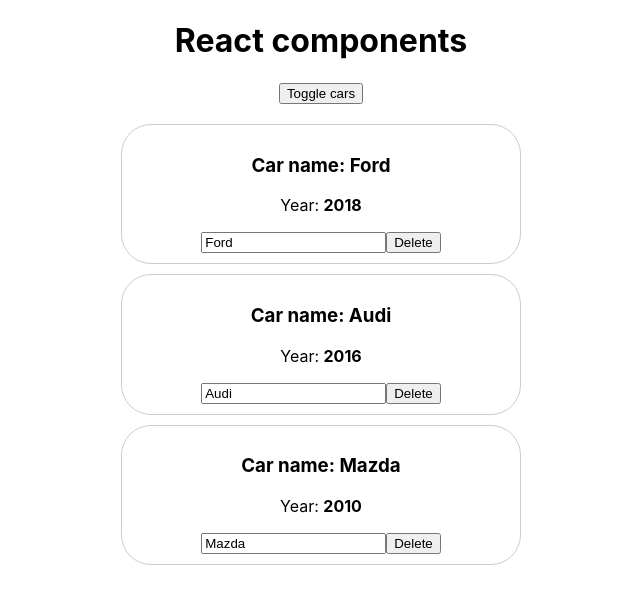
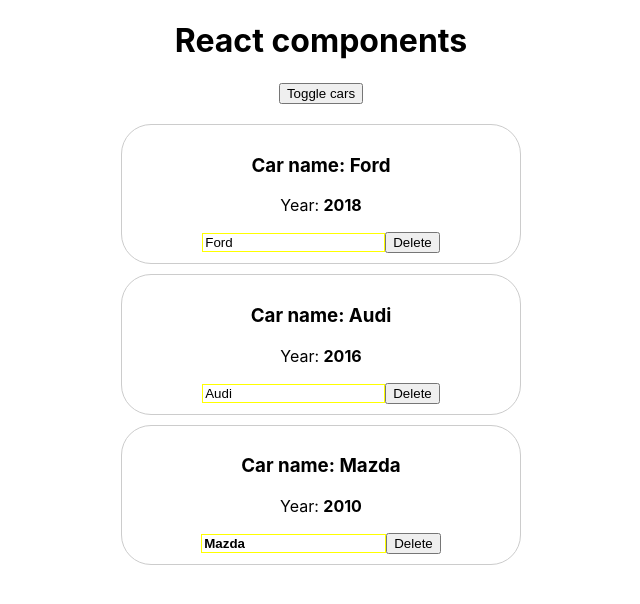
Before and after one commit to sava911/sava911-portfolio-04__reactSitework, a React (Create React App) app: page / in a window 1280 px wide. Both pictures are taken after a click on the button "Toggle cars". Shown: the top 604 px of the page, without its empty margins (319-959 px from the left). Built offline with nearby package versions, Linux system fonts and the light colour scheme.

Commit message:
dime clasess

```diff
--- a/src/Car/Car.css
+++ b/src/Car/Car.css
@@ -1,10 +1,28 @@
-
 
 .Car {
     border: 1px solid #ccc;
     display: block;
     margin-bottom: 10px;
     padding: 10px;
-    box-shadow: 0 4px 5px  9 rgba(0, 0, 0, .14);
+    box-shadow: 0 4px 5px 9 rgba(0, 0, 0, .14);
     border-radius: 30px;
 }
+
+.input {
+}
+.input.bold {
+    border: 2px solid greenyellow;
+    font-weight: bold;
+}
+
+.input:active, .input:focus {
+    outline: none
+}
+
+.input.green {
+    border: 1px solid yellow;
+}
+
+.input.red {
+    border: 1px solid red;
+}
--- a/src/Car/Car.js
+++ b/src/Car/Car.js
@@ -2,12 +2,28 @@
 import './Car.css'
 
 
-export default (props) => (
+export default (props) => {
+    const inputClasses = ['input']
+    if(props.name !==''){
+        inputClasses.push('green')
+    } else {
+        inputClasses.push('red')
+    }
+    if(props.name.length > 4) {
+        inputClasses.push('bold')
+    }
+
+    return (
         <div className="Car">
 
             <h3>Car name: {props.name}</h3>
             <p>Year: <strong>{props.year}</strong></p>
-        <input type="text" onChange={props.onChangeName} value={props.name}/>
+            <input
+                type="text"
+                onChange={props.onChangeName}
+                className={inputClasses.join(' ')}
+                value={props.name}/>
             <button onClick={props.onDelete}>Delete</button>
         </div>
     )
+}
```
Lines whose indentation alone changed are shown as unchanged.
